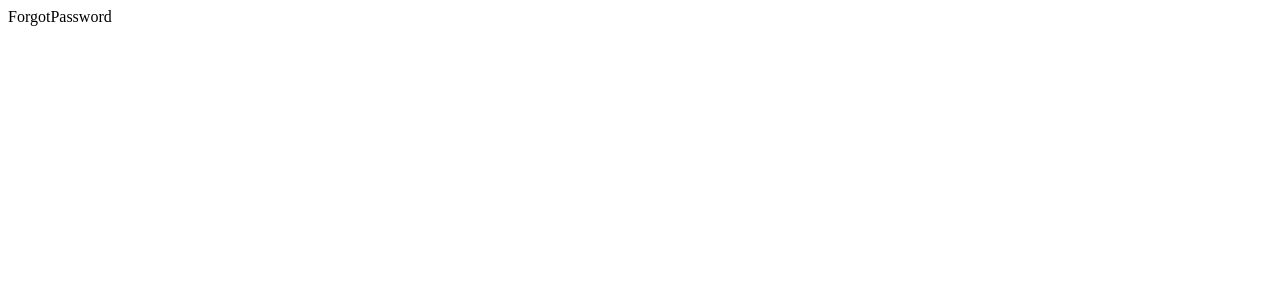
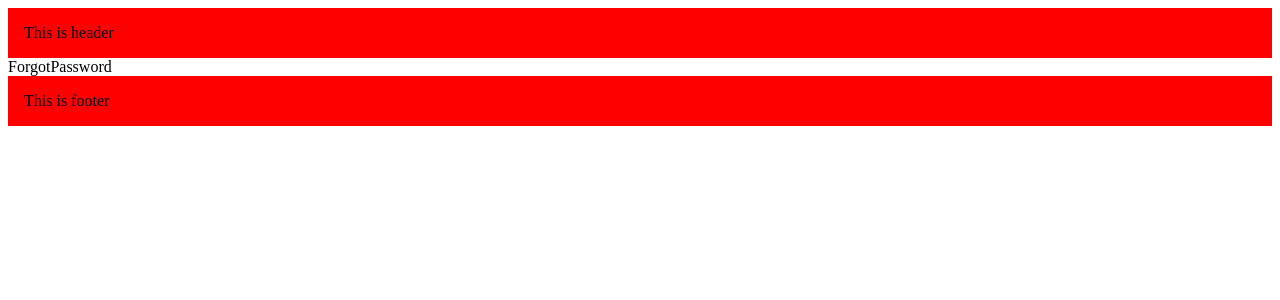
Before and after one commit to abhishek-sharma-simform/learning-nextjs-16, a Next.js app: page /forgot-password in a window 1280 px wide. Shown: the top 300 px of the page. Built offline with nearby package versions, Linux system fonts and the light colour scheme.

Commit message:
feat:layouts

```diff
--- a/app/layout.tsx
+++ b/app/layout.tsx
@@ -5,7 +5,15 @@ export default function RootLayout({
 }>) {
   return (
     <html lang="en">
-      <body>{children}</body>
+      <body>
+        <header style={{ backgroundColor: "red", padding: "1rem" }}>
+          This is header
+        </header>
+        {children}
+        <footer style={{ backgroundColor: "red", padding: "1rem" }}>
+          This is footer
+        </footer>
+      </body>
     </html>
   );
 }
```
Also changed, not shown: app/products/[productId]/layout.tsx (added, +12 -0 lines).
